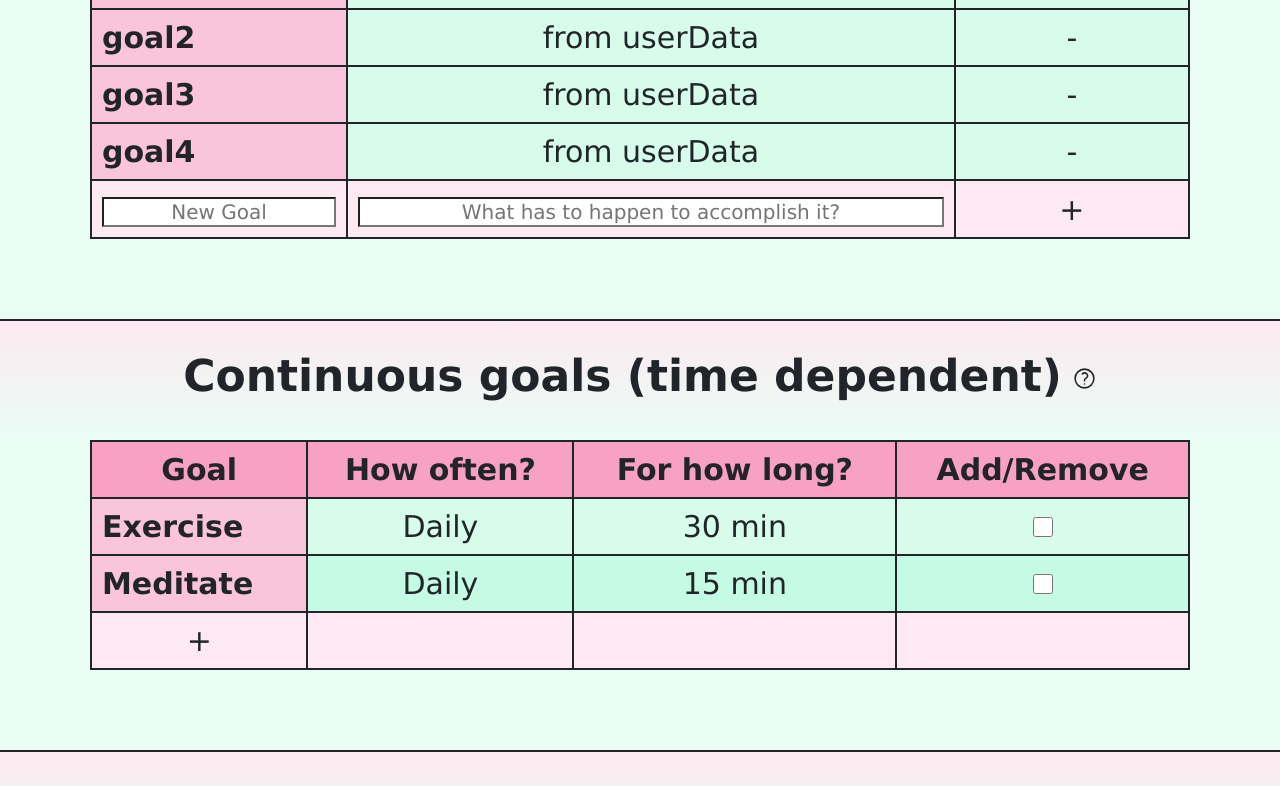
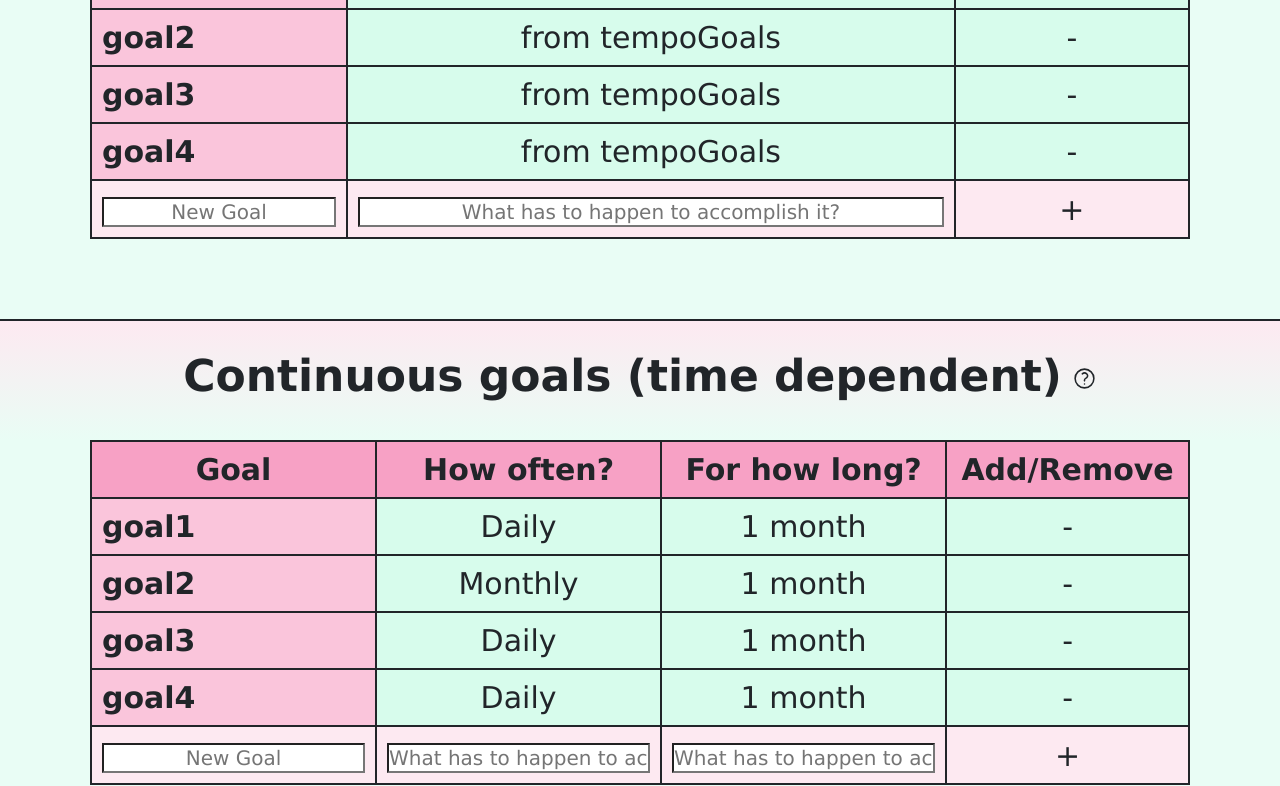
Before and after one commit to thelittlemitak/portfolio, a React (Create React App) app: page /profile in a window 1280 px wide. Shown: the part 452-1238 px from the top of the page. Built offline with nearby package versions, Linux system fonts and the light colour scheme.

Commit message:
started functionality of second profile table

```diff
--- a/src/pages/profile/GoalTable3Col.js
+++ b/src/pages/profile/GoalTable3Col.js
@@ -1,5 +1,3 @@
-import React, { useState } from "react";
-
 function GoalTable3Col(props) {
   return (
     <tbody>
--- /dev/null
+++ b/src/pages/profile/GoalTable4Col.js
@@ -0,0 +1,20 @@
+function GoalTable4Col(props) {
+  return (
+    <tbody>
+      <tr>
+        <th class="table-goal">{props.goalTunnel}</th>
+        <td>{props.actionPndgTunnel}</td>
+        <td>{props.lengthTunnel}</td>
+        <td
+          class="remove-goal-minus-button"
+          onClick={props.btnFTunnel}
+          id={props.idTunnel}
+        >
+          -
+        </td>
+      </tr>
+    </tbody>
+  );
+}
+
+export default GoalTable4Col;
--- a/src/pages/profile/InputTable3Col.js
+++ b/src/pages/profile/InputTable3Col.js
@@ -1,5 +1,3 @@
-import React, { useState } from "react";
-
 function InputTable3Col(props) {
   return (
     <tbody>
--- /dev/null
+++ b/src/pages/profile/InputTable4Col.js
@@ -0,0 +1,40 @@
+function InputTable4Col(props) {
+  return (
+    <tbody>
+      <tr>
+        <td class="dummy-goal-row">
+          <input
+            type="text"
+            placeholder="New Goal"
+            class="profile-input profile-input-goal"
+            value={props.goalDefaultTunnel}
+            onChange={props.goalLiFTunnel}
+          />
+        </td>
+        <td class="dummy-goal-row">
+          <input
+            type="text"
+            placeholder="What has to happen to accomplish it?"
+            class="profile-input profile-input-text"
+            value={props.freqDefaultTunnel}
+            onChange={props.freqLiFTunnel}
+          />
+        </td>
+        <td class="dummy-goal-row">
+          <input
+            type="text"
+            placeholder="What has to happen to accomplish it?"
+            class="profile-input profile-input-text"
+            value={props.lengthDefaultTunnel}
+            onChange={props.lengthLiFTunnel}
+          />
+        </td>
+        <td class="add-goal-plus-button" onClick={props.btnFTunnel}>
+          +
+        </td>
+      </tr>
+    </tbody>
+  );
+}
+
+export default InputTable4Col;
--- a/src/pages/profile/Profile.js
+++ b/src/pages/profile/Profile.js
@@ -11,53 +11,130 @@ import AddTable3Col from "./AddTable3Col";
 import InputTable3Col from "./InputTable3Col";
 import HeaderTable3Col from "./HeaderTable3Col";
 import HeaderTable4Col from "./HeaderTable4Col";
+import GoalTable4Col from "./GoalTable4Col";
+import InputTable4Col from "./InputTable4Col";
 
 function Profile() {
   const aboutBtn = AboutButton;
   const contactBtn = ContactButton;
 
-  const userData = [
-    { goal: "goal1", action: "from userData", id: 0.7419944699444685 },
-    { goal: "goal2", action: "from userData", id: 0.2944508500185419 },
-    { goal: "goal3", action: "from userData", id: 0.2119945356444685 },
-    { goal: "goal4", action: "from userData", id: 0.0744508500185419 },
+  //! TEMPO GOALS
+  const tempoGoalsData = [
+    { goal: "goal1", action: "from tempoGoals", id: 0.7419944699444685 },
+    { goal: "goal2", action: "from tempoGoals", id: 0.2944508500185419 },
+    { goal: "goal3", action: "from tempoGoals", id: 0.2119945356444685 },
+    { goal: "goal4", action: "from tempoGoals", id: 0.0744508500185419 },
   ];
 
-  const [goals, setGoals] = useState(userData);
+  const [tempoGoals, setTempoGoals] = useState(tempoGoalsData);
 
   let newNumber = Math.random();
 
-  const [inputGoal, setInputGoal] = useState("");
-  const [inputAction, setInputAction] = useState("");
+  const [inputTempoGoal, setInputTempoGoal] = useState("");
+  const [inputTempoAction, setInputTempoAction] = useState("");
 
-  function goalListener(e) {
-    let inputGoal = e.target.value;
-    setInputGoal(inputGoal);
+  function tempoGoalListener(e) {
+    let inputTempoGoal = e.target.value;
+    setInputTempoGoal(inputTempoGoal);
   }
 
-  function actionListener(e) {
-    let inputAction = e.target.value;
-    setInputAction(inputAction);
+  function tempoActionListener(e) {
+    let inputTempoAction = e.target.value;
+    setInputTempoAction(inputTempoAction);
   }
 
   const Pusher = function () {
-    setGoals([
-      ...goals,
-      { goal: inputGoal, action: inputAction, id: newNumber },
+    setTempoGoals([
+      ...tempoGoals,
+      { goal: inputTempoGoal, action: inputTempoAction, id: newNumber },
     ]);
-    setInputGoal("");
-    setInputAction("");
+    setInputTempoGoal("");
+    setInputTempoAction("");
   };
 
   const removeF = function (e) {
     let idOfCheckboxPressed = e.target.id;
-    let indexOfCheckboxPressed = goals.findIndex(
+    let indexOfCheckboxPressed = tempoGoals.findIndex(
       (x) => x.id == idOfCheckboxPressed
     );
-    goals.splice(indexOfCheckboxPressed, 1);
-    setGoals([...goals]);
+    tempoGoals.splice(indexOfCheckboxPressed, 1);
+    setTempoGoals([...tempoGoals]);
   };
 
+  //! CONT GOALS (TIME DEPENDENT)
+  const contGoalsTDData = [
+    {
+      goal: "goal1",
+      freq: "Daily",
+      length_: "1 month",
+      id: 0.0919944699284685,
+    },
+    {
+      goal: "goal2",
+      freq: "Monthly",
+      length_: "1 month",
+      id: 0.1019943847444685,
+    },
+    {
+      goal: "goal3",
+      freq: "Daily",
+      length_: "1 month",
+      id: 0.1132244699444685,
+    },
+    {
+      goal: "goal4",
+      freq: "Daily",
+      length_: "1 month",
+      id: 0.1219944694949685,
+    },
+  ];
+
+  const [contGoalsTD, setContGoalsTD] = useState(contGoalsTDData);
+
+  const [inputContGoalsTD, setInputContGoalsTD] = useState("");
+  const [inputFreqContGoalsTD, setInputFreqContGoalsTD] = useState("");
+  const [inputLengthContGoalsTD, setInputLengthContGoalsTD] = useState("");
+
+  function contGoalTDListener(e) {
+    let inputContGoalsTD = e.target.value;
+    setInputContGoalsTD(inputContGoalsTD);
+  }
+
+  function freqContGoalTDListener(e) {
+    let inputFreqContGoalsTD = e.target.value;
+    setInputFreqContGoalsTD(inputFreqContGoalsTD);
+  }
+
+  function lengthContGoalTDListener(e) {
+    let inputLengthContGoalsTD = e.target.value;
+    setInputLengthContGoalsTD(inputLengthContGoalsTD);
+  }
+
+  const Pusher2 = function () {
+    setContGoalsTD([
+      ...contGoalsTD,
+      {
+        goal: inputContGoalsTD,
+        freq: inputFreqContGoalsTD,
+        length: inputLengthContGoalsTD,
+        id: newNumber,
+      },
+    ]);
+    setInputContGoalsTD("");
+    setInputFreqContGoalsTD("");
+    setInputLengthContGoalsTD("");
+  };
+
+  const removeF2 = function (e) {
+    let idOfCheckboxPressed = e.target.id;
+    let indexOfCheckboxPressed = contGoalsTD.findIndex(
+      (x) => x.id == idOfCheckboxPressed
+    );
+    contGoalsTD.splice(indexOfCheckboxPressed, 1);
+    setContGoalsTD([...contGoalsTD]);
+  };
+
+  //! TITLES
   const goalTitle = "Goal";
   const addRemoveTitle = "Add/Remove";
   const howOftenTitle = "How often?";
@@ -75,6 +152,7 @@ function Profile() {
       col3: addRemoveTitle,
     },
   ];
+
   const titles4col = [
     {
       type: "cont. goals (time dependent)",
@@ -125,7 +203,7 @@ function Profile() {
             col2Tunnel={titles3col[0].col2}
             col3Tunnel={titles3col[0].col3}
           ></HeaderTable3Col>
-          {goals.map((x) => (
+          {tempoGoals.map((x) => (
             <GoalTable3Col
               goalTunnel={x.goal}
               actionPndgTunnel={x.action}
@@ -135,10 +213,10 @@ function Profile() {
           ))}
           <InputTable3Col
             btnFTunnel={Pusher}
-            goalLiFTunnel={goalListener}
-            actionLiFTunnel={actionListener}
-            goalDefaultTunnel={inputGoal}
-            actionDefaultTunnel={inputAction}
+            goalLiFTunnel={tempoGoalListener}
+            actionLiFTunnel={tempoActionListener}
+            goalDefaultTunnel={inputTempoGoal}
+            actionDefaultTunnel={inputTempoAction}
           ></InputTable3Col>
         </table>
 
@@ -159,42 +237,24 @@ function Profile() {
             col3Tunnel={titles4col[0].col3}
             col4Tunnel={titles4col[0].col4}
           ></HeaderTable4Col>
-          <tbody id="cgttb">
-            <tr>
-              <th class="table-goal">Exercise</th>
-              <td>Daily</td>
-              <td>30 min</td>
-              <td>
-                <div class="checkbox-container">
-                  <input
-                    type="checkbox"
-                    class="table-checkbox"
-                    data-test="exercise"
-                  />
-                </div>
-              </td>
-            </tr>
-            <tr>
-              <th class="table-goal">Meditate</th>
-              <td>Daily</td>
-              <td>15 min</td>
-              <td>
-                <div class="checkbox-container">
-                  <input type="checkbox" class="table-checkbox" />
-                </div>
-              </td>
-            </tr>
-          </tbody>
-          <tbody>
-            <tr>
-              <td class="add-goal-plus-button" id="cgtAdd">
-                +
-              </td>
-              <td class="dummy-goal-row"></td>
-              <td class="dummy-goal-row"></td>
-              <td class="dummy-goal-row"></td>
-            </tr>
-          </tbody>
+          {contGoalsTDData.map((x) => (
+            <GoalTable4Col
+              goalTunnel={x.goal}
+              actionPndgTunnel={x.freq}
+              lengthTunnel={x.length_}
+              idTunnel={x.id}
+              btnFTunnel={removeF2}
+            ></GoalTable4Col>
+          ))}
+          <InputTable4Col
+            btnFTunnel={Pusher2}
+            goalLiFTunnel={contGoalTDListener}
+            freqLiFTunnel={freqContGoalTDListener}
+            lengthLiFTunnel={lengthContGoalTDListener}
+            goalDefaultTunnel={inputContGoalsTD}
+            freqDefaultTunnel={inputFreqContGoalsTD}
+            lengthDefaultTunnel={inputLengthContGoalsTD}
+          ></InputTable4Col>
         </table>
 
         <h3 class="h3-profile">
```
